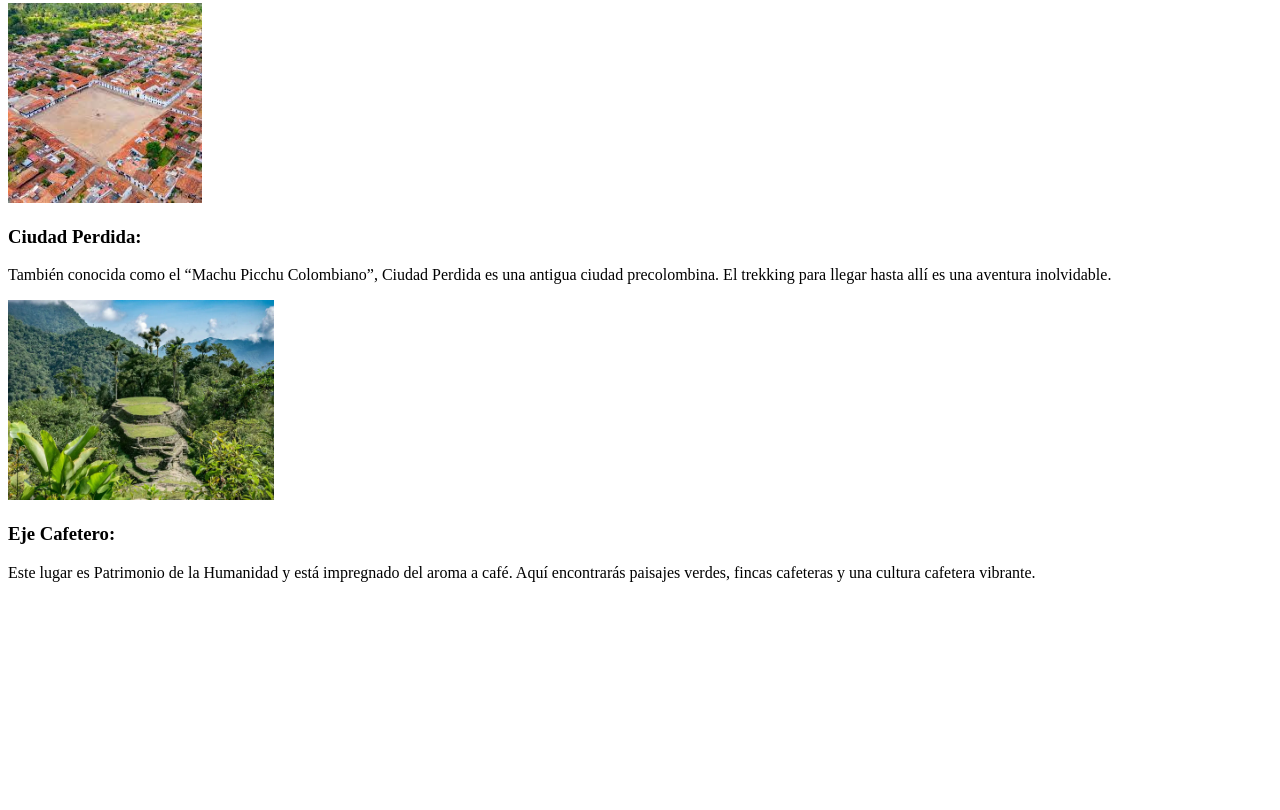
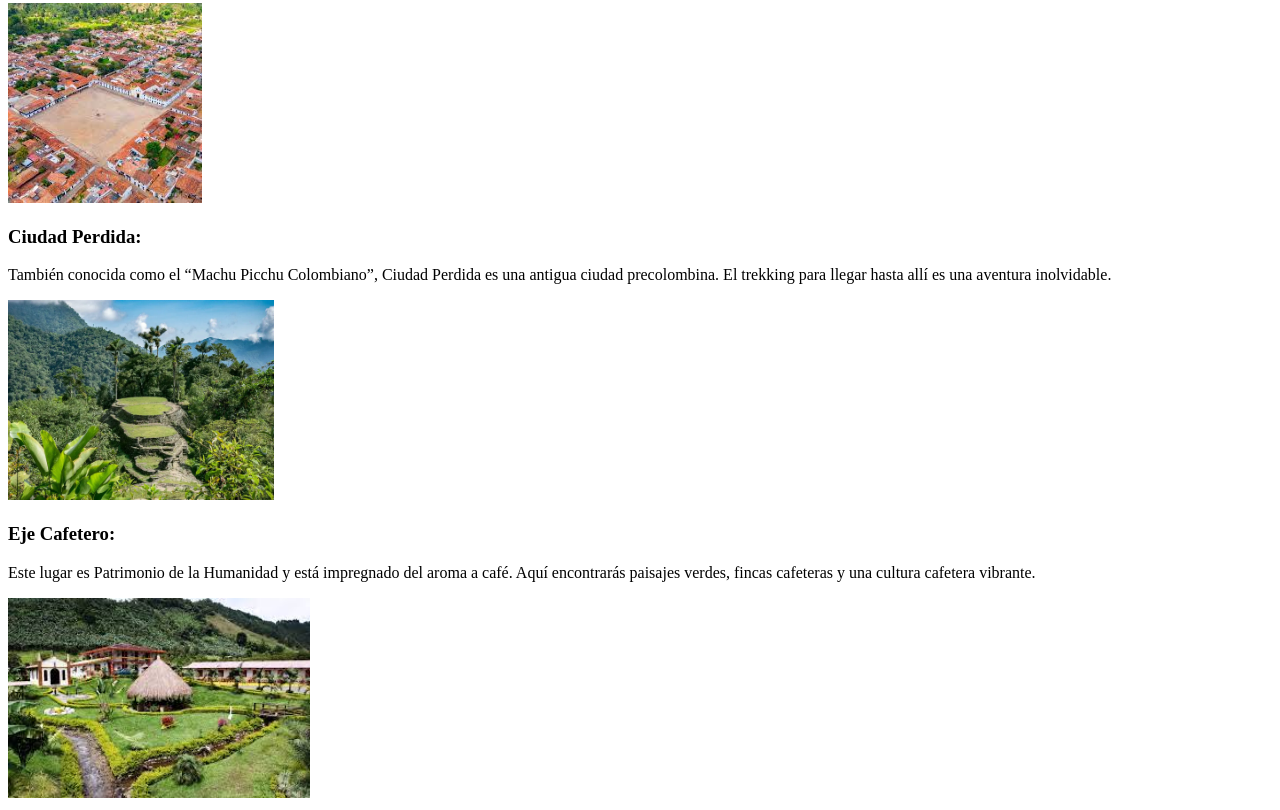
Before and after one commit to Aanuar2323/rubrica4, a plain HTML site: page index.html in a window 1280 px wide. Shown: the part 467-1277 px from the top of the page. Before the commit the page ends 1065 px from the top, so only its background shows below. Drawn offline with Linux system fonts and the light colour scheme.

Commit message:
Eje cafetero imagen

```diff
--- a/index.html
+++ b/index.html
@@ -22,7 +22,7 @@
 
     <h3>Eje Cafetero:</h3>
     <p>Este lugar es Patrimonio de la Humanidad y está impregnado del aroma a café. Aquí encontrarás paisajes verdes, fincas cafeteras y una cultura cafetera vibrante.</p>
-
+    <img src="imagenes\images.jpeg" height="200">
 
 
 </body>
```
Also changed, not shown: imagenes/images.jpeg (added).
